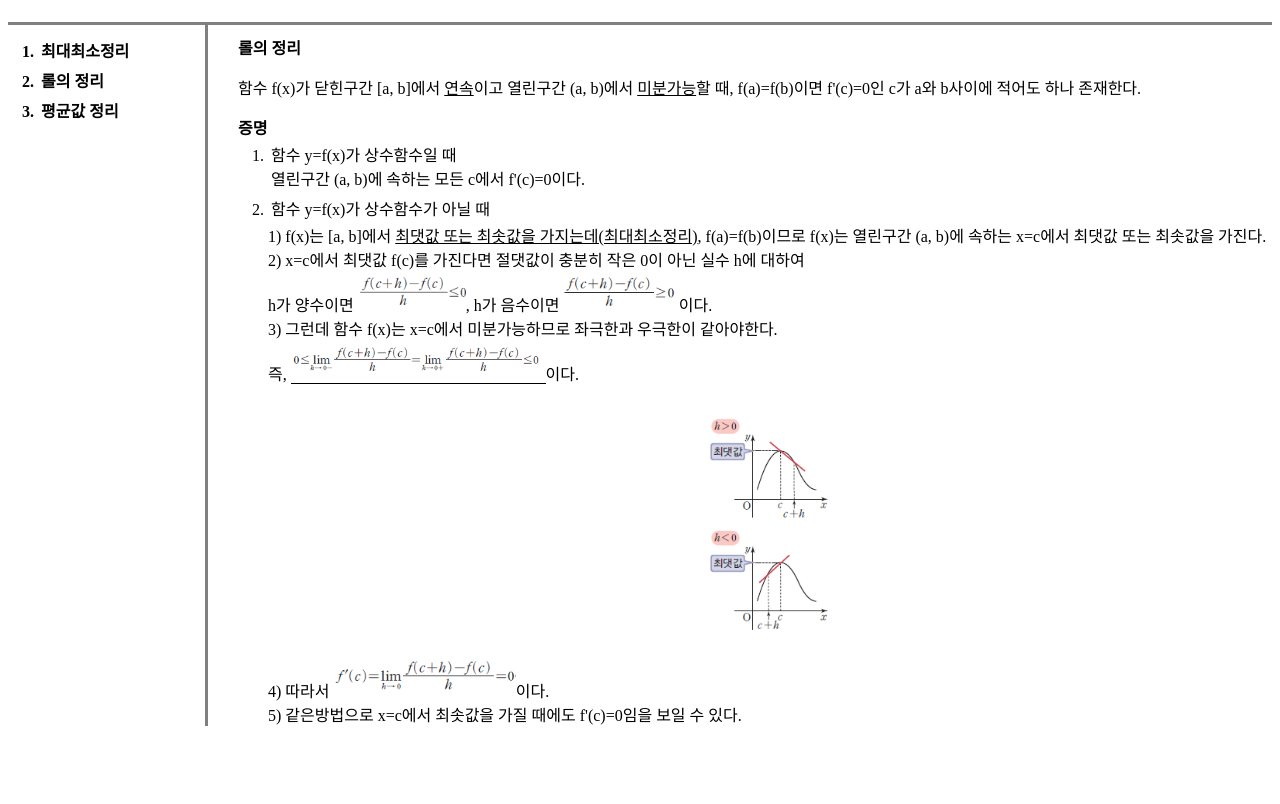
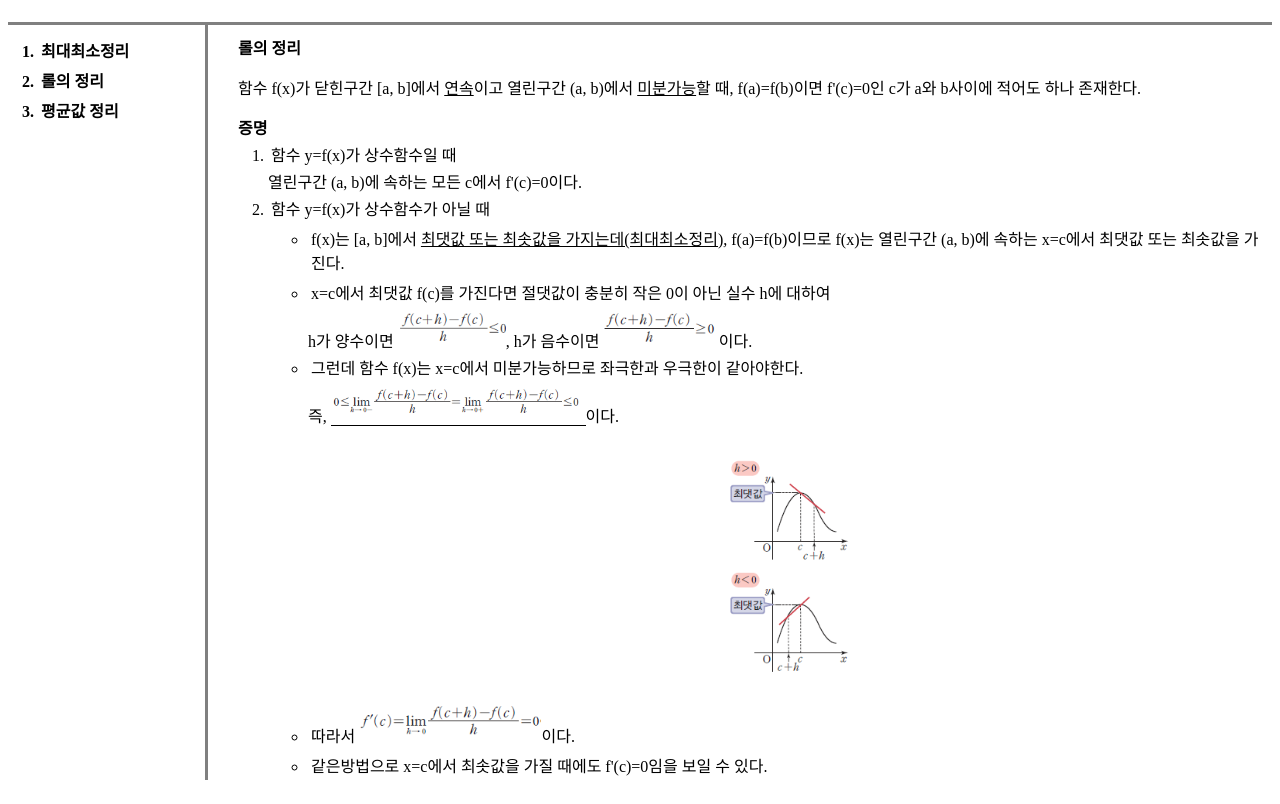
Before and after one commit to jihyune/Mean-Value-Theorem, a plain HTML site: page 2.html in a window 1280 px wide. Shown: the part 109-913 px from the top of the page. Before the commit the page ends 859 px from the top, so only its background shows below. Drawn offline with Linux system fonts and the light colour scheme; a script that the page names is missing.

Commit message:
add discussion
add discussion 1234

```diff
--- a/2.html
+++ b/2.html
@@ -12,9 +12,9 @@
     </div>
     <div id="grid">
         <ol style="font-weight:bold;">
-          <li><a href="1.html">최대최소정리<br></a></li>
-          <li><a href="2.html">롤의 정리<br></a></li>
-          <li><a href="3.html">평균값 정리<br></a></li>
+            <li><a href="1.html">최대최소정리</a></li>
+            <li><a href="2.html">롤의 정리</a></li>
+            <li><a href="3.html">평균값 정리</a></li>
         </ol>
         <div id="grid_1">
         <h4>롤의 정리</h4>
@@ -23,20 +23,41 @@
            f(a)=f(b)이면 f'(c)=0인 c가 a와 b사이에 적어도 하나 존재한다.
           </p>
         <h4>증명</h4>
-          <ol>
-              <li>함수 y=f(x)가 상수함수일 때<br>
-              열린구간 (a, b)에 속하는 모든 c에서 f'(c)=0이다.<br>
-              </li>
-              <li>함수 y=f(x)가 상수함수가 아닐 때<br></li>
-              1) f(x)는 [a, b]에서 <a href="1.html" target="_blank" title="왜?">최댓값 또는 최솟값을 가지는데(최대최소정리)</a>, f(a)=f(b)이므로 f(x)는 열린구간 (a, b)에 속하는 x=c에서 최댓값 또는 최솟값을 가진다.<br>
-              2) x=c에서 최댓값 f(c)를 가진다면 절댓값이 충분히 작은 0이 아닌 실수 h에 대하여<br>
-              h가 양수이면 <img src="우 평균변화율.jpg" height="40px">, h가 음수이면 <img src="좌 평균변화율.jpg" height="40px">이다.<br>
-              3) 그런데 함수 f(x)는 x=c에서 미분가능하므로 좌극한과 우극한이 같아야한다.<br>
-              즉, <span class="img"><a href="2-2.html" target="_blank" title="함수의 극한의 대소관계"><img src="좌우 미분계수.jpg" height="40px"></a></span>이다.<br><br>
-                  <div style="text-align:center"><img src="좌우평균변화율 그림.jpg" height="250px"></div>
-              4) 따라서 <img src="미분계수.jpg" height="40px">이다.<br>
-              5) 같은방법으로 x=c에서 최솟값을 가질 때에도 f'(c)=0임을 보일 수 있다.
-          </ol>
+            <ol>
+              <li>함수 y=f(x)가 상수함수일 때</li>
+              열린구간 (a, b)에 속하는 모든 c에서 f'(c)=0이다.
+              <li>함수 y=f(x)가 상수함수가 아닐 때</li>
+                <ul>
+                   <li>f(x)는 [a, b]에서 <a href="1.html" target="_blank" title="왜?">최댓값 또는 최솟값을 가지는데(최대최소정리)</a>, f(a)=f(b)이므로 f(x)는 열린구간 (a, b)에 속하는 x=c에서 최댓값 또는 최솟값을 가진다.</li>
+                   <li>x=c에서 최댓값 f(c)를 가진다면 절댓값이 충분히 작은 0이 아닌 실수 h에 대하여</li>
+                   h가 양수이면 <img src="우 평균변화율.jpg" height="40px">, h가 음수이면 <img src="좌 평균변화율.jpg" height="40px">이다.<br>
+                   <li>그런데 함수 f(x)는 x=c에서 미분가능하므로 좌극한과 우극한이 같아야한다.</li>
+                   즉, <span class="img"><a href="2-2.html" target="_blank" title="함수의 극한의 대소관계"><img src="좌우 미분계수.jpg" height="40px"></a></span>이다.</li>
+                       <br><br><div style="text-align:center"><img src="좌우평균변화율 그림.jpg" height="250px"></div>
+                   <li>따라서 <img src="미분계수.jpg" height="40px">이다.</li>
+                   <li>같은방법으로 x=c에서 최솟값을 가질 때에도 f'(c)=0임을 보일 수 있다.</li>
+                </ul>
+            </ol>
+            <div id="disqus_thread"></div>
+            <script>
+              /**
+              *  RECOMMENDED CONFIGURATION VARIABLES: EDIT AND UNCOMMENT THE SECTION BELOW TO INSERT DYNAMIC VALUES FROM YOUR PLATFORM OR CMS.
+              *  LEARN WHY DEFINING THESE VARIABLES IS IMPORTANT: https://disqus.com/admin/universalcode/#configuration-variables    */
+              /*
+              var disqus_config = function () {
+              this.page.url = PAGE_URL;  // Replace PAGE_URL with your page's canonical URL variable
+              this.page.identifier = PAGE_IDENTIFIER; // Replace PAGE_IDENTIFIER with your page's unique identifier variable
+              };
+              */
+              (function() { // DON'T EDIT BELOW THIS LINE
+              var d = document, s = d.createElement('script');
+              s.src = 'https://mvt-1.disqus.com/embed.js';
+              s.setAttribute('data-timestamp', +new Date());
+              (d.head || d.body).appendChild(s);
+              })();
+            </script>
+            <noscript>Please enable JavaScript to view the <a href="https://disqus.com/?ref_noscript">comments powered by Disqus.</a></noscript>
         </div>
     </div>
+    <script id="dsq-count-scr" src="//mvt-1.disqus.com/count.js" async></script>
 </body>
```
Also changed, not shown: 1.html (+5 -5 lines), 3.html (+25 -3 lines), index.html (+3 -3 lines).
